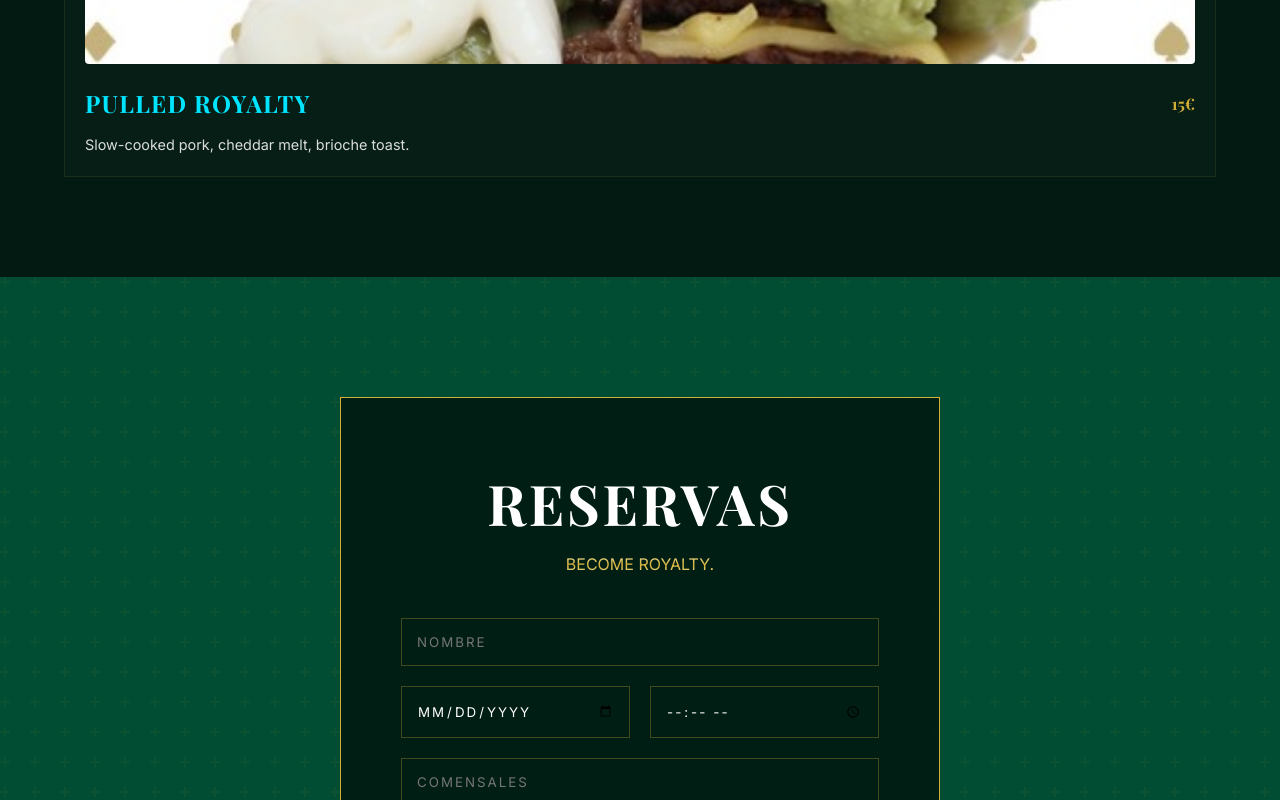
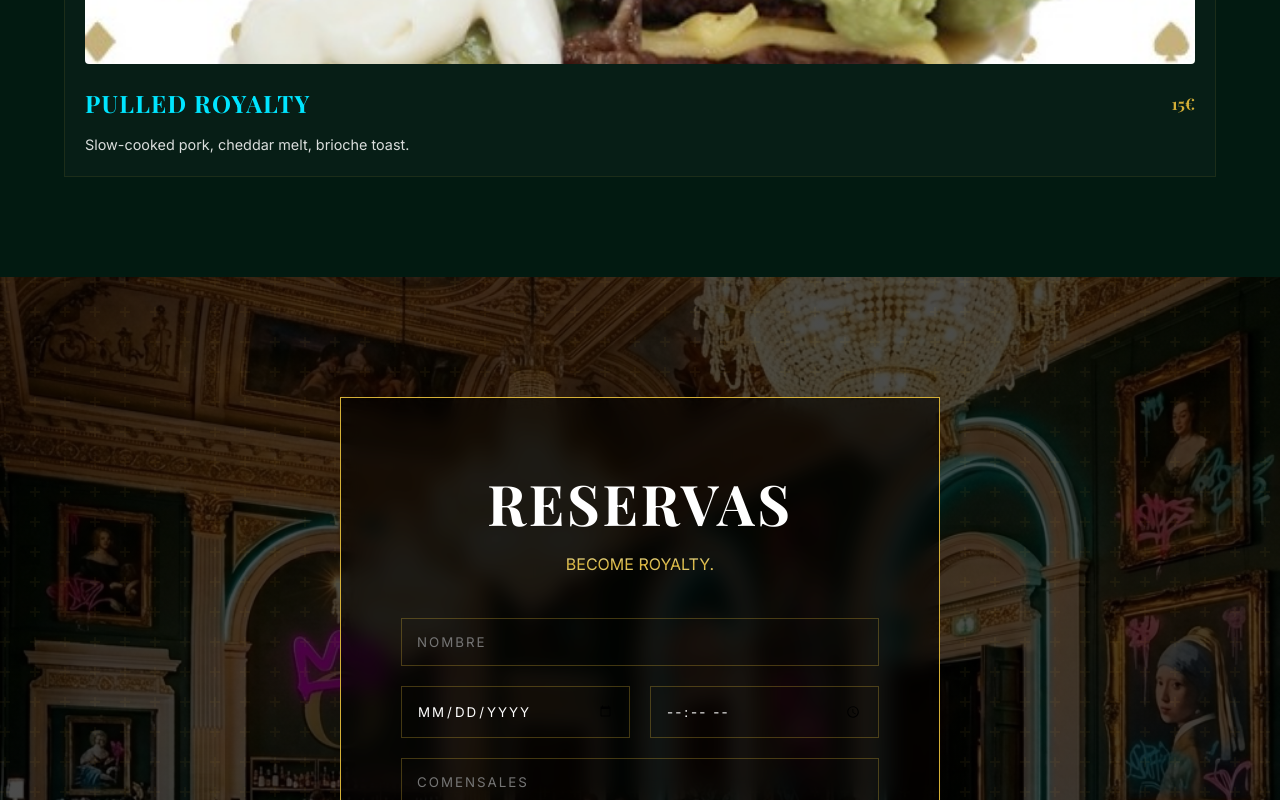
Before and after one commit to jordancomunicacion-ops/webMONTAGU, a React (Vite) app: page / in a window 1280 px wide. Shown: the part 2000-2800 px from the top of the page. Built offline with nearby package versions, Linux system fonts and the light colour scheme; a web font is replaced by a local one.

Commit message:
Correcci├│n de Traefik y SSL: 01/04/2026 16:00:06,71

```diff
--- a/src/components/Hero.jsx
+++ b/src/components/Hero.jsx
@@ -3,7 +3,7 @@ import { motion, AnimatePresence } from 'framer-motion';
 import './Hero.css';
 
 // Importing assets
-import loungeBg from '../assets/montagu_final_final.png';
+import loungeBg from '../assets/montagu_hero_new.jpg';
 import burgerImg from '../assets/uploaded_media_3_1774862966758.jpg';
 import meltImg from '../assets/uploaded_media_0_1774862966758.jpg';
 import hotdogImg from '../assets/uploaded_media_1_1774862966758.jpg'; // Placeholder for hotdog if not specific, but I'll use another burger variant
--- a/src/components/Reservations.css
+++ b/src/components/Reservations.css
@@ -1,6 +1,8 @@
 .reservations-section {
   padding: 120px 5%;
-  background-color: var(--accent-green);
+  background-image: linear-gradient(rgba(0, 0, 0, 0.7), rgba(0, 0, 0, 0.7)), url('../assets/montagu_final_final.png');
+  background-size: cover;
+  background-position: center;
   position: relative;
   overflow: hidden;
 }
```
Also changed, not shown: public/assets/montagu_hero_new.jpg (added), src/assets/montagu_hero_new.jpg (added).
